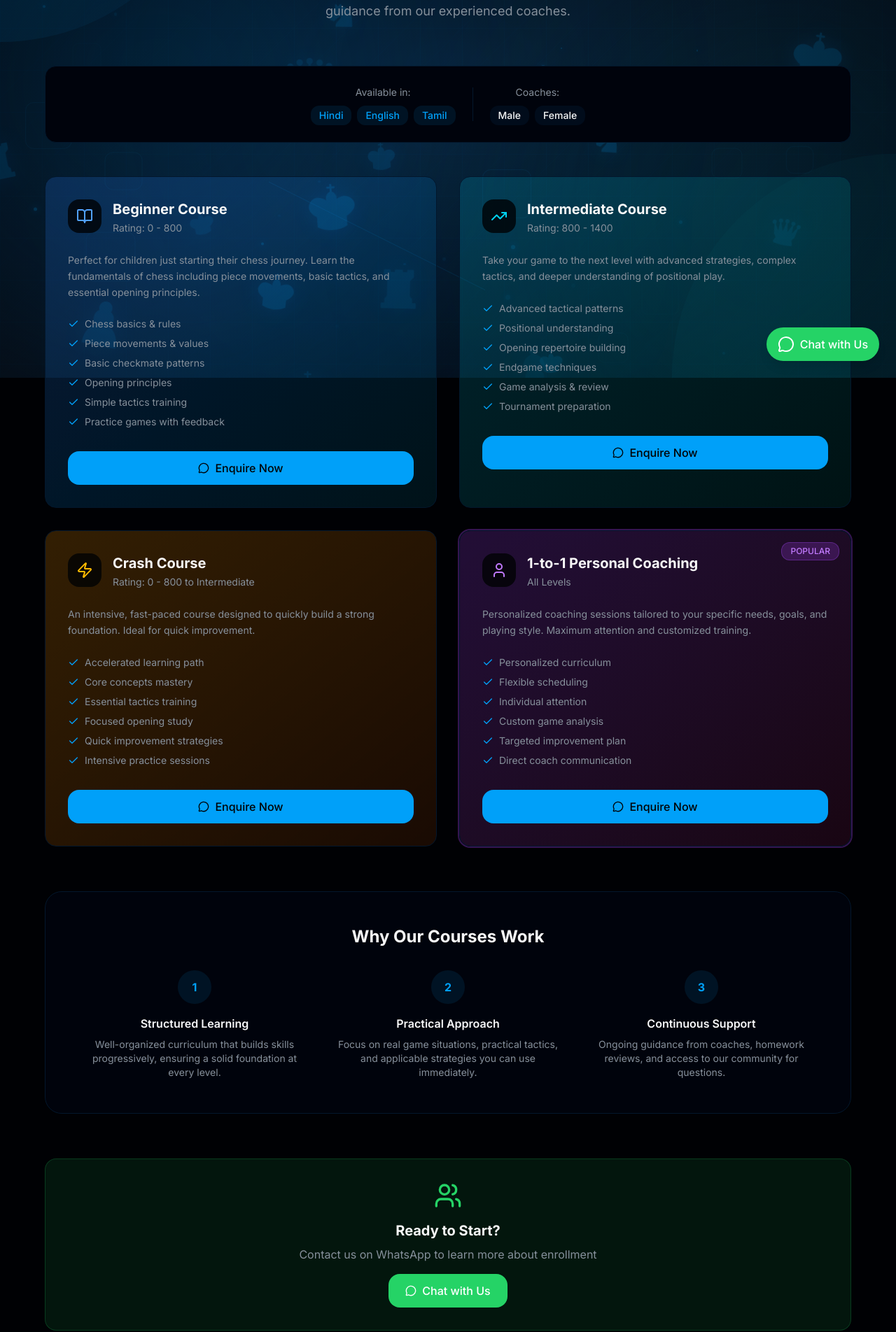
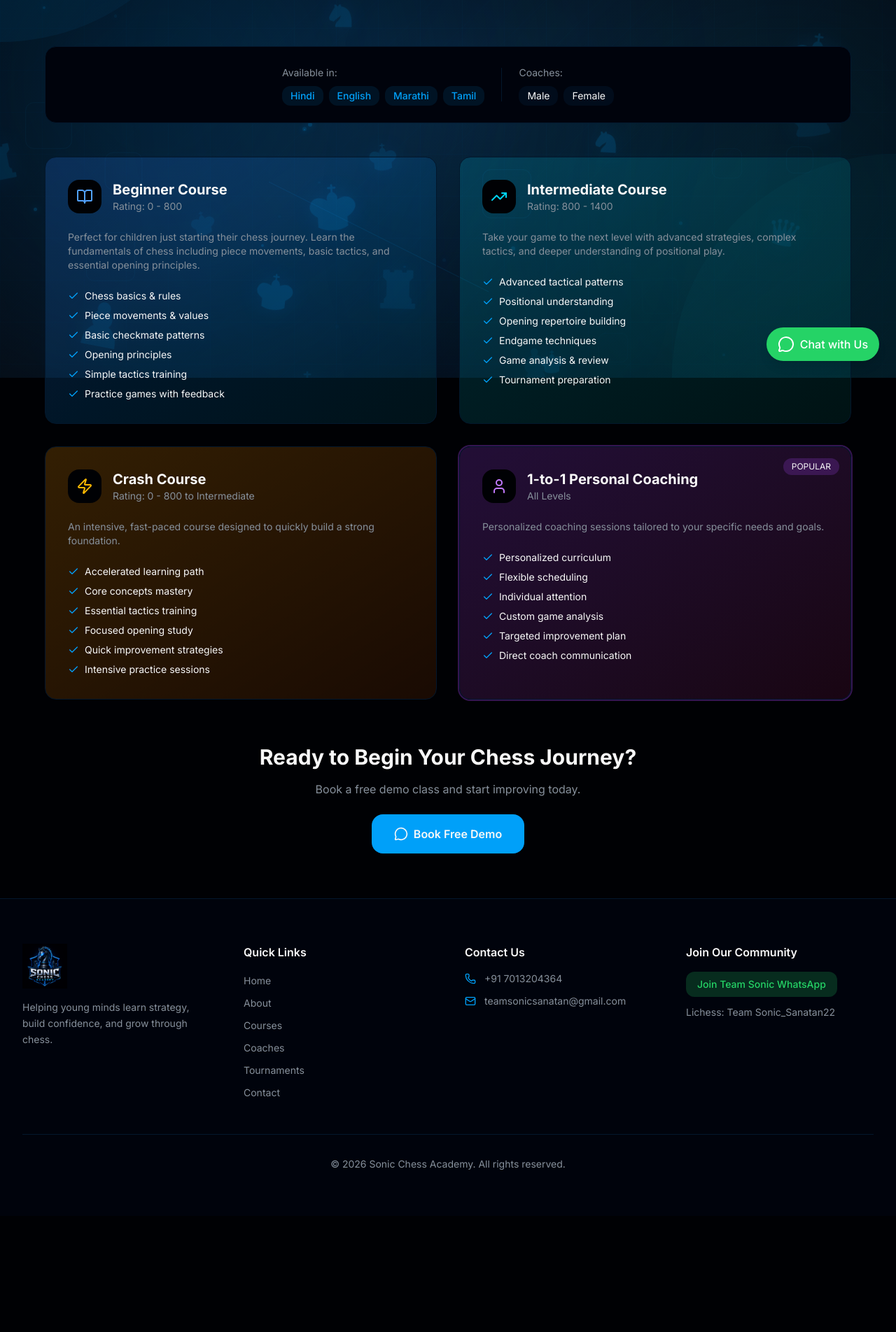
Before and after one commit to HarshitBihani/Sonic-Chess-Academy, a Next.js app: page /courses in a window 1280 px wide. Shown: the part 260-2164 px from the top of the page at 70% size. After the commit the page ends 1998 px from the top, so only its background shows below. Built offline with nearby package versions, Linux system fonts and the light colour scheme.

Commit message:
Update page.tsx

```diff
--- a/app/courses/page.tsx
+++ b/app/courses/page.tsx
@@ -2,15 +2,15 @@
 
 import { motion } from "framer-motion"
 import { ChessBackground } from "@/components/chess-background"
-import { BookOpen, User, Clock, Zap, Check, MessageCircle, TrendingUp, Users } from "lucide-react"
+import { BookOpen, User, Zap, Check, MessageCircle, TrendingUp, Users } from "lucide-react"
 import Link from "next/link"
 
 const courses = [
 {
-    title: "Beginner Course",
-    rating: "Rating: 0 - 800",
-    description: "Perfect for children just starting their chess journey. Learn the fundamentals of chess including piece movements, basic tactics, and essential opening principles.",
-    features: [
+title:"Beginner Course",
+rating:"Rating: 0 - 800",
+description:"Perfect for children just starting their chess journey. Learn the fundamentals of chess including piece movements, basic tactics, and essential opening principles.",
+features:[
 "Chess basics & rules",
 "Piece movements & values",
 "Basic checkmate patterns",
@@ -18,15 +18,16 @@ const courses = [
 "Simple tactics training",
 "Practice games with feedback"
 ],
-    icon: BookOpen,
-    color: "from-blue-500/20 to-cyan-500/10",
-    iconColor: "text-blue-400"
+icon:BookOpen,
+color:"from-blue-500/20 to-cyan-500/10",
+iconColor:"text-blue-400"
 },
+
 {
-    title: "Intermediate Course",
-    rating: "Rating: 800 - 1400",
-    description: "Take your game to the next level with advanced strategies, complex tactics, and deeper understanding of positional play.",
-    features: [
+title:"Intermediate Course",
+rating:"Rating: 800 - 1400",
+description:"Take your game to the next level with advanced strategies, complex tactics, and deeper understanding of positional play.",
+features:[
 "Advanced tactical patterns",
 "Positional understanding",
 "Opening repertoire building",
@@ -34,15 +35,16 @@ const courses = [
 "Game analysis & review",
 "Tournament preparation"
 ],
-    icon: TrendingUp,
-    color: "from-cyan-500/20 to-teal-500/10",
-    iconColor: "text-cyan-400"
+icon:TrendingUp,
+color:"from-cyan-500/20 to-teal-500/10",
+iconColor:"text-cyan-400"
 },
+
 {
-    title: "Crash Course",
-    rating: "Rating: 0 - 800 to Intermediate",
-    description: "An intensive, fast-paced course designed to quickly build a strong foundation. Ideal for quick improvement.",
-    features: [
+title:"Crash Course",
+rating:"Rating: 0 - 800 to Intermediate",
+description:"An intensive, fast-paced course designed to quickly build a strong foundation.",
+features:[
 "Accelerated learning path",
 "Core concepts mastery",
 "Essential tactics training",
@@ -50,15 +52,16 @@ const courses = [
 "Quick improvement strategies",
 "Intensive practice sessions"
 ],
-    icon: Zap,
-    color: "from-amber-500/20 to-orange-500/10",
-    iconColor: "text-amber-400"
+icon:Zap,
+color:"from-amber-500/20 to-orange-500/10",
+iconColor:"text-amber-400"
 },
+
 {
-    title: "1-to-1 Personal Coaching",
-    rating: "All Levels",
-    description: "Personalized coaching sessions tailored to your specific needs, goals, and playing style. Maximum attention and customized training.",
-    features: [
+title:"1-to-1 Personal Coaching",
+rating:"All Levels",
+description:"Personalized coaching sessions tailored to your specific needs and goals.",
+features:[
 "Personalized curriculum",
 "Flexible scheduling",
 "Individual attention",
@@ -66,179 +69,207 @@ const courses = [
 "Targeted improvement plan",
 "Direct coach communication"
 ],
-    icon: User,
-    color: "from-purple-500/20 to-pink-500/10",
-    iconColor: "text-purple-400",
-    featured: true
+icon:User,
+color:"from-purple-500/20 to-pink-500/10",
+iconColor:"text-purple-400",
+featured:true
 }
 ]
 
 export default function CoursesPage() {
-  return (
+
+return(
+
 <>
-      <ChessBackground />
+<ChessBackground/>
+
 <div className="min-h-screen pt-28 pb-16 px-4 relative z-10">
+
 <div className="max-w-6xl mx-auto">
-          {/* Header */}
+
 <motion.div
-            initial={{ opacity: 0, y: 20 }}
-            animate={{ opacity: 1, y: 0 }}
+initial={{opacity:0,y:20}}
+animate={{opacity:1,y:0}}
 className="text-center mb-16"
 >
+
 <span className="inline-block px-4 py-1.5 bg-primary/10 border border-primary/20 rounded-full text-primary text-sm font-medium mb-4">
 Our Programs
 </span>
-            <h1 className="text-4xl sm:text-5xl font-bold text-foreground mb-6 text-balance">
+
+<h1 className="text-4xl sm:text-5xl font-bold mb-6">
 Courses for Every Level
 </h1>
+
 <p className="text-muted-foreground text-lg max-w-3xl mx-auto">
-              Structured courses designed for every skill level. Learn at your own pace with
-              expert guidance from our experienced coaches.
+Structured courses designed for every skill level with expert guidance.
 </p>
+
 </motion.div>
 
-          {/* Languages & Coaches Banner */}
-          <motion.div
-            initial={{ opacity: 0, y: 20 }}
-            animate={{ opacity: 1, y: 0 }}
-            transition={{ delay: 0.1 }}
-            className="bg-card rounded-2xl p-6 border border-border mb-12"
+{/* Languages */}
+
+<div className="bg-card rounded-2xl p-6 border border-border mb-12">
+
+<div className="flex flex-wrap items-center justify-center gap-6">
+
+<div>
+
+<span className="text-muted-foreground text-sm">
+Available in:
+</span>
+
+<div className="flex flex-wrap gap-2 mt-2">
+
+{["Hindi","English","Marathi","Tamil"].map((lang)=>(
+
+<span
+key={lang}
+className="px-3 py-1 bg-primary/10 rounded-lg text-primary text-sm font-medium"
 >
-            <div className="flex flex-wrap items-center justify-center gap-6 text-center">
-              <div>
-                <span className="text-muted-foreground text-sm">Available in:</span>
-                <div className="flex gap-2 mt-2">
-                  {["Hindi", "English", "Tamil"].map((lang) => (
-                    <span key={lang} className="px-3 py-1 bg-primary/10 rounded-lg text-primary text-sm font-medium">
 {lang}
 </span>
+
 ))}
+
 </div>
+
 </div>
-              <div className="w-px h-12 bg-border hidden sm:block" />
+
+<div className="w-px h-12 bg-border hidden sm:block"/>
+
 <div>
-                <span className="text-muted-foreground text-sm">Coaches:</span>
+
+<span className="text-muted-foreground text-sm">
+Coaches:
+</span>
+
 <div className="flex gap-2 mt-2">
-                  <span className="px-3 py-1 bg-secondary rounded-lg text-secondary-foreground text-sm font-medium">Male</span>
-                  <span className="px-3 py-1 bg-secondary rounded-lg text-secondary-foreground text-sm font-medium">Female</span>
+
+<span className="px-3 py-1 bg-secondary rounded-lg text-sm">
+Male
+</span>
+
+<span className="px-3 py-1 bg-secondary rounded-lg text-sm">
+Female
+</span>
+
 </div>
+
 </div>
+
 </div>
+
+</div>
+
+{/* Course Cards */}
+
+<div className="grid md:grid-cols-2 gap-8">
+
+{courses.map((course,index)=>(
+
+<motion.div
+key={index}
+initial={{opacity:0,y:20}}
+whileInView={{opacity:1,y:0}}
+viewport={{once:true}}
+transition={{delay:index*0.1}}
+className={`relative bg-gradient-to-br ${course.color} rounded-2xl p-8 border border-border ${
+course.featured ? "ring-2 ring-purple-500/30":""
+}`}
+>
+
+{course.featured && (
+
+<span className="absolute top-4 right-4 px-3 py-1 bg-purple-500/20 rounded-lg text-xs">
+POPULAR
+</span>
+
+)}
+
+<div className="flex gap-4 mb-6">
+
+<div className="w-12 h-12 bg-background rounded-xl flex items-center justify-center">
+
+<course.icon className={`w-6 h-6 ${course.iconColor}`}/>
+
+</div>
+
+<div>
+
+<h3 className="font-bold text-xl">
+{course.title}
+</h3>
+
+<p className="text-sm text-muted-foreground">
+{course.rating}
+</p>
+
+</div>
+
+</div>
+
+<p className="text-muted-foreground text-sm mb-6">
+{course.description}
+</p>
+
+<ul className="space-y-2">
+
+{course.features.map((feature,i)=>(
+
+<li
+key={i}
+className="flex items-center gap-2 text-sm"
+>
+
+<Check className="w-4 h-4 text-primary"/>
+
+{feature}
+
+</li>
+
+))}
+
+</ul>
+
 </motion.div>
 
-          {/* Course Cards */}
-          <div className="grid grid-cols-1 md:grid-cols-2 gap-8 mb-16">
-            {courses.map((course, index) => (
-              <motion.div
-                key={index}
-                initial={{ opacity: 0, y: 20 }}
-                whileInView={{ opacity: 1, y: 0 }}
-                viewport={{ once: true }}
-                transition={{ delay: index * 0.1 }}
-                className={`relative bg-gradient-to-br ${course.color} rounded-2xl p-8 border border-border hover:border-primary/30 transition-all ${
-                  course.featured ? "ring-2 ring-purple-500/30" : ""
-                }`}
-              >
-                {course.featured && (
-                  <span className="absolute top-4 right-4 px-3 py-1 bg-purple-500/20 border border-purple-500/30 rounded-lg text-purple-400 text-xs font-medium">
-                    POPULAR
-                  </span>
-                )}
+))}
 
-                {/* Header */}
-                <div className="flex items-start gap-4 mb-6">
-                  <div className="w-12 h-12 bg-background/80 rounded-xl flex items-center justify-center shrink-0">
-                    <course.icon className={`w-6 h-6 ${course.iconColor}`} />
-                  </div>
-                  <div>
-                    <h3 className="text-xl font-bold text-foreground">{course.title}</h3>
-                    <span className="text-sm text-muted-foreground">{course.rating}</span>
-                  </div>
 </div>
 
-                {/* Description */}
-                <p className="text-muted-foreground text-sm mb-6 leading-relaxed">{course.description}</p>
+{/* SINGLE CTA */}
 
-                {/* Features */}
-                <ul className="space-y-2 mb-8">
-                  {course.features.map((feature, i) => (
-                    <li key={i} className="flex items-center gap-2 text-sm text-muted-foreground">
-                      <Check className="w-4 h-4 text-primary shrink-0" />
-                      {feature}
-                    </li>
-                  ))}
-                </ul>
+<div className="text-center mt-16">
 
-                {/* CTA */}
+<h2 className="text-3xl font-bold mb-4">
+Ready to Begin Your Chess Journey?
+</h2>
+
+<p className="text-muted-foreground mb-6">
+Book a free demo class and start improving today.
+</p>
+
 <Link
 href="https://wa.me/917013204364"
 target="_blank"
-                  className="inline-flex items-center justify-center gap-2 w-full px-6 py-3 bg-primary text-primary-foreground rounded-xl font-medium hover:bg-primary/90 transition-all"
+className="inline-flex items-center gap-2 px-8 py-4 bg-primary rounded-xl font-semibold"
 >
-                  <MessageCircle className="w-4 h-4" />
-                  Enquire Now
+
+<MessageCircle className="w-5 h-5"/>
+
+Book Free Demo
+
 </Link>
-              </motion.div>
-            ))}
+
 </div>
 
-          {/* Why Our Courses Work */}
-          <motion.section
-            initial={{ opacity: 0, y: 20 }}
-            whileInView={{ opacity: 1, y: 0 }}
-            viewport={{ once: true }}
-            className="bg-card rounded-3xl p-8 sm:p-12 border border-border mb-16"
-          >
-            <h2 className="text-2xl font-bold text-foreground mb-8 text-center">Why Our Courses Work</h2>
-            <div className="grid grid-cols-1 md:grid-cols-3 gap-8">
-              {[
-                {
-                  title: "Structured Learning",
-                  description: "Well-organized curriculum that builds skills progressively, ensuring a solid foundation at every level."
-                },
-                {
-                  title: "Practical Approach",
-                  description: "Focus on real game situations, practical tactics, and applicable strategies you can use immediately."
-                },
-                {
-                  title: "Continuous Support",
-                  description: "Ongoing guidance from coaches, homework reviews, and access to our community for questions."
+</div>
+
+</div>
+
+</>
+
+)
+
 }
-              ].map((item, index) => (
-                <div key={index} className="text-center">
-                  <div className="w-12 h-12 rounded-full bg-primary/10 flex items-center justify-center mx-auto mb-4">
-                    <span className="text-primary font-bold">{index + 1}</span>
-                  </div>
-                  <h3 className="font-semibold text-foreground mb-2">{item.title}</h3>
-                  <p className="text-muted-foreground text-sm">{item.description}</p>
-                </div>
-              ))}
-            </div>
-          </motion.section>
-
-          {/* Team Sonic CTA */}
-          <motion.section
-            initial={{ opacity: 0, y: 20 }}
-            whileInView={{ opacity: 1, y: 0 }}
-            viewport={{ once: true }}
-            className="text-center"
-          >
-            <div className="p-8 bg-[#25D366]/10 rounded-2xl border border-[#25D366]/20">
-              <Users className="w-10 h-10 text-[#25D366] mx-auto mb-4" />
-              <h3 className="text-xl font-bold text-foreground mb-2">Ready to Start?</h3>
-              <p className="text-muted-foreground mb-4">Contact us on WhatsApp to learn more about enrollment</p>
-              <Link
-                href="https://wa.me/917013204364"
-                target="_blank"
-                className="inline-flex items-center gap-2 px-6 py-3 bg-[#25D366] text-white rounded-xl font-medium hover:bg-[#25D366]/90 transition-all"
-              >
-                <MessageCircle className="w-4 h-4" />
-                Chat with Us
-              </Link>
-            </div>
-          </motion.section>
-        </div>
-      </div>
-    </>
-  )
-}
```
Lines whose indentation alone changed are shown as unchanged.
